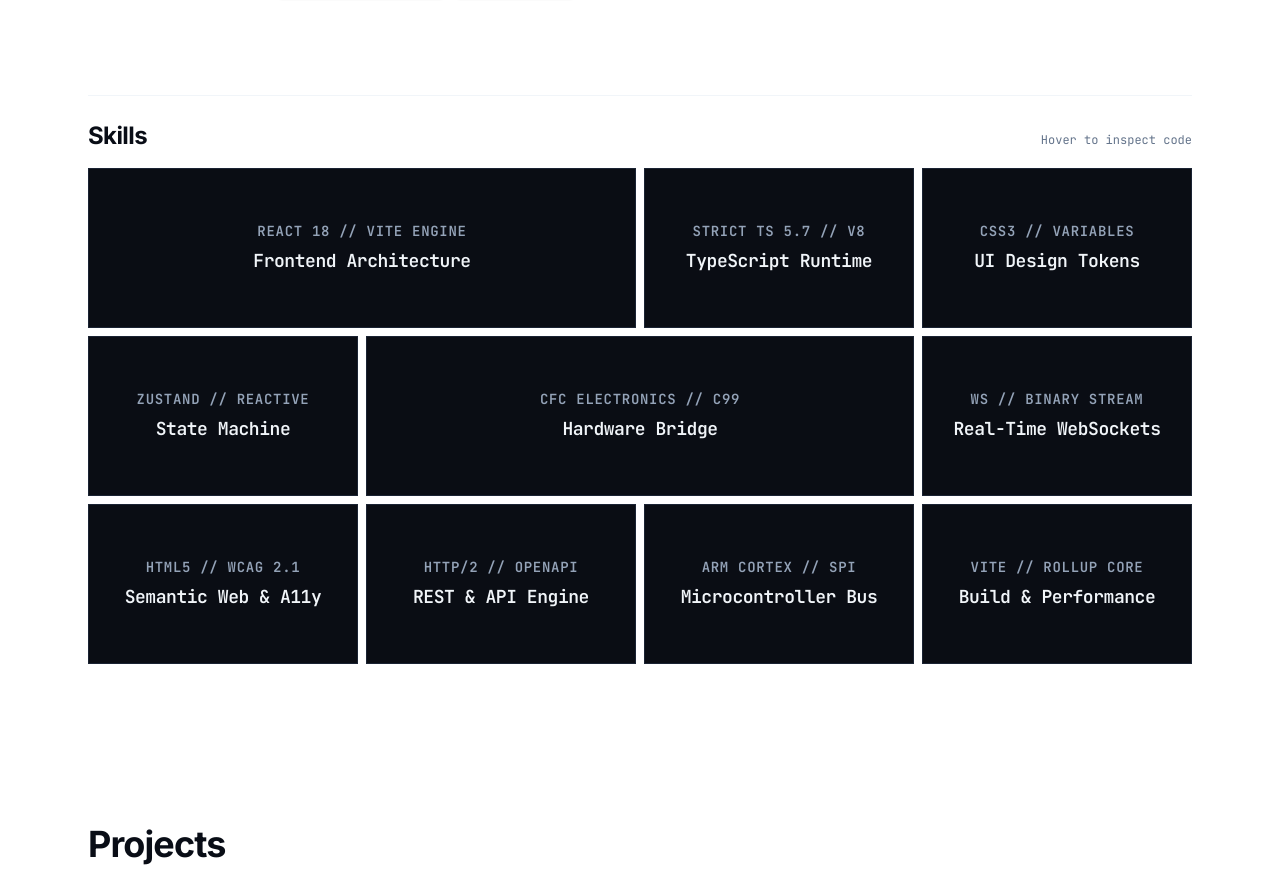
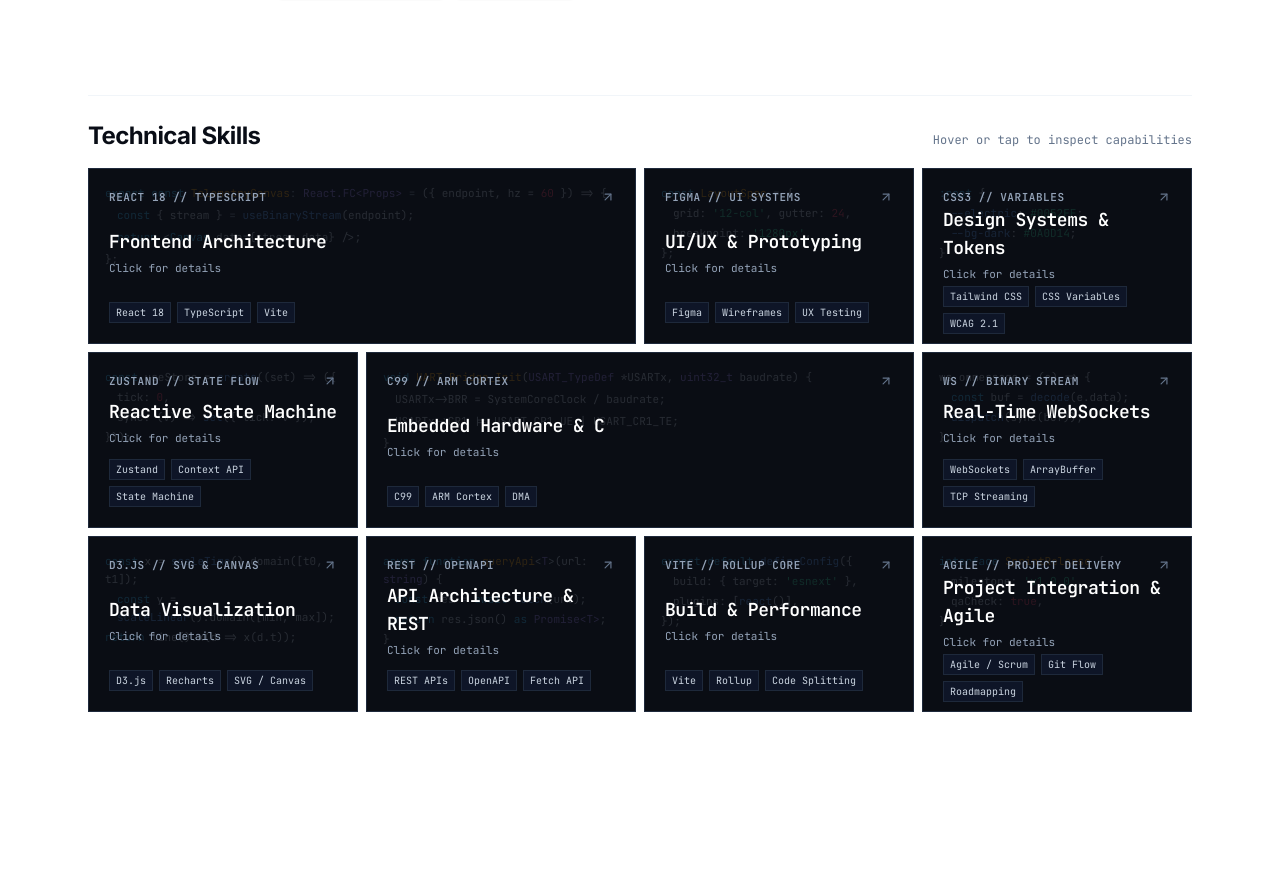
Before and after one commit to KingJamesGOAT/steve-benjamin-portfolio, a React (Vite) app: page / in a window 1280 px wide. Shown: the part 520-1395 px from the top of the page. Built offline with nearby package versions, Linux system fonts and the light colour scheme.

Commit message:
Revamp Tech Bento Grid with watermark code and skill reveal

```diff
--- a/src/components/features/TechBentoGrid.tsx
+++ b/src/components/features/TechBentoGrid.tsx
@@ -1,93 +1,107 @@
 import React, { useState } from 'react';
 import { useTranslation } from 'react-i18next';
+import { ArrowUpRight } from 'lucide-react';
 
 interface BentoTile {
   id: string;
   colSpan: string;
+  tagEn: string;
+  tagFr: string;
   titleEn: string;
   titleFr: string;
-  tagEn: string;
-  tagFr: string;
-  signature: string;
+  descEn: string;
+  descFr: string;
+  tools: string[];
   codeSnippet: React.ReactNode;
 }
 
 const BentoTileCard: React.FC<{ tile: BentoTile; isFrench: boolean }> = ({ tile, isFrench }) => {
-  const [pos, setPos] = useState<{ x: number; y: number; active: boolean }>({
-    x: -999,
-    y: -999,
-    active: false,
-  });
-
-  const handleMouseMove = (e: React.MouseEvent<HTMLDivElement>) => {
-    const rect = e.currentTarget.getBoundingClientRect();
-    setPos({
-      x: e.clientX - rect.left,
-      y: e.clientY - rect.top,
-      active: true,
-    });
-  };
-
-  const handleTouchMove = (e: React.TouchEvent<HTMLDivElement>) => {
-    if (e.touches[0]) {
-      const rect = e.currentTarget.getBoundingClientRect();
-      setPos({
-        x: e.touches[0].clientX - rect.left,
-        y: e.touches[0].clientY - rect.top,
-        active: true,
-      });
-    }
-  };
-
-  const handleLeave = () => {
-    setPos((prev) => ({ ...prev, active: false }));
-  };
+  const [flipped, setFlipped] = useState(false);
 
   return (
     <div
-      onMouseMove={handleMouseMove}
-      onTouchMove={handleTouchMove}
-      onMouseLeave={handleLeave}
-      onTouchEnd={handleLeave}
-      className={`relative ${tile.colSpan} h-36 sm:h-40 border border-slate-800/80 bg-[#0A0D14] overflow-hidden select-none rounded-none cursor-default`}
-      style={{ touchAction: 'pan-y' }}
+      onClick={() => setFlipped((prev) => !prev)}
+      className={`group relative ${tile.colSpan} h-40 sm:h-44 border border-slate-800 bg-[#0A0D14] overflow-hidden select-none rounded-none cursor-pointer transition-all duration-300 hover:border-blue-500/70 hover:shadow-[0_0_20px_rgba(0,82,255,0.18)]`}
     >
-      {/* 1. SURFACE LAYER (CENTERED & PROMINENT) */}
-      <div className="absolute inset-0 p-4 sm:p-5 flex flex-col items-center justify-center text-center z-10 pointer-events-none space-y-1 sm:space-y-1.5">
-        <span className="text-xs sm:text-sm font-mono font-semibold uppercase tracking-wider text-slate-400">
-          {isFrench ? tile.tagFr : tile.tagEn}
-        </span>
-        <h3 className="text-sm sm:text-base md:text-lg font-bold font-mono tracking-tight text-slate-100">
-          {isFrench ? tile.titleFr : tile.titleEn}
-        </h3>
+      {/* 1. FAINT BACKGROUND WATERMARK CODE (12% opacity, slightly sharpens on hover) */}
+      <div className="absolute inset-0 p-3 sm:p-4 font-mono text-[11px] leading-relaxed text-slate-300 opacity-15 group-hover:opacity-25 transition-opacity duration-300 pointer-events-none overflow-hidden select-none">
+        {tile.codeSnippet}
       </div>
 
-      {/* 2. ILLUMINATED CODE LAYER (MASKED BY 152PX SPOTLIGHT: 10% SMALLER, NO PLUS) */}
+      {/* 2. DEFAULT FRONT LAYER (CRISP & LEGIBLE) */}
       <div
-        className="absolute inset-0 p-3.5 sm:p-4 z-20 flex flex-col justify-center bg-[#070A0F] font-mono text-xs pointer-events-none transition-opacity duration-150"
-        style={{
-          opacity: pos.active ? 1 : 0,
-          WebkitMaskImage: `radial-gradient(circle 76px at ${pos.x}px ${pos.y}px, black 66px, transparent 76px)`,
-          maskImage: `radial-gradient(circle 76px at ${pos.x}px ${pos.y}px, black 66px, transparent 76px)`,
-        }}
+        className={`absolute inset-0 p-4 sm:p-5 flex flex-col justify-between z-10 transition-all duration-300 ${
+          flipped ? 'opacity-0 pointer-events-none' : 'opacity-100 group-hover:opacity-0 group-hover:pointer-events-none'
+        }`}
       >
-        <div className="text-[11px] leading-snug text-slate-200">
-          {tile.codeSnippet}
+        <div className="flex items-center justify-between">
+          <span className="text-[11px] font-mono font-semibold uppercase tracking-wider text-slate-400">
+            {isFrench ? tile.tagFr : tile.tagEn}
+          </span>
+          <span className="text-slate-500 text-xs font-mono group-hover:text-electric transition-colors">
+            <ArrowUpRight className="w-3.5 h-3.5" />
+          </span>
+        </div>
+
+        <div className="space-y-1">
+          <h3 className="text-sm sm:text-base md:text-lg font-bold font-mono tracking-tight text-white leading-snug">
+            {isFrench ? tile.titleFr : tile.titleEn}
+          </h3>
+          <p className="text-[11px] font-mono text-slate-400">
+            {isFrench ? 'Cliquez pour détails' : 'Click for details'}
+          </p>
+        </div>
+
+        {/* Tools badges row */}
+        <div className="flex flex-wrap gap-1.5 pt-1">
+          {tile.tools.slice(0, 3).map((tool) => (
+            <span
+              key={tool}
+              className="px-1.5 py-0.5 text-[10px] font-mono bg-slate-900/90 text-slate-300 border border-slate-800"
+            >
+              {tool}
+            </span>
+          ))}
         </div>
       </div>
 
-      {/* 3. LIGHT CIRCLE CIRCUMFERENCE (152PX DIAMETER: 10% SMALLER) */}
-      {pos.active && (
-        <div
-          className="absolute z-30 pointer-events-none -translate-x-1/2 -translate-y-1/2 rounded-full border border-blue-500/80 shadow-[0_0_15px_rgba(0,82,255,0.45)] transition-opacity duration-100"
-          style={{
-            left: `${pos.x}px`,
-            top: `${pos.y}px`,
-            width: '152px',
-            height: '152px',
-          }}
-        />
-      )}
+      {/* 3. REVEALED EXPLANATION LAYER (FLIPS/TURNS ON HOVER OR MOBILE CLICK) */}
+      <div
+        className={`absolute inset-0 p-4 sm:p-5 z-20 flex flex-col justify-between bg-[#070A0F]/95 backdrop-blur-sm border-t-2 border-electric transition-all duration-300 ${
+          flipped
+            ? 'opacity-100 pointer-events-auto'
+            : 'opacity-0 pointer-events-none group-hover:opacity-100 group-hover:pointer-events-auto'
+        }`}
+      >
+        <div className="space-y-1.5">
+          <div className="flex items-center justify-between text-[10px] font-mono text-electric uppercase tracking-wider font-semibold">
+            <span>{isFrench ? tile.tagFr : tile.tagEn}</span>
+            <span className="text-slate-400 text-[9px] uppercase">
+              {isFrench ? 'Détails' : 'Details'}
+            </span>
+          </div>
+
+          <h4 className="text-xs sm:text-sm font-bold font-mono text-white leading-tight">
+            {isFrench ? tile.titleFr : tile.titleEn}
+          </h4>
+
+          <p className="text-xs text-slate-300 leading-relaxed font-sans pt-1">
+            {isFrench ? tile.descFr : tile.descEn}
+          </p>
+        </div>
+
+        {/* Stack badges */}
+        <div className="flex flex-wrap gap-1 pt-2 border-t border-slate-800/80">
+          {tile.tools.map((tool) => (
+            <span
+              key={tool}
+              className="px-1.5 py-0.5 text-[9px] font-mono bg-slate-800 text-blue-200 border border-slate-700"
+            >
+              {tool}
+            </span>
+          ))}
+        </div>
+      </div>
     </div>
   );
 };
@@ -96,24 +110,25 @@ export const TechBentoGrid: React.FC = () => {
   const { i18n } = useTranslation();
   const isFrench = Boolean(i18n.language?.startsWith('fr'));
 
-  // 10 Curated Bento Topics with Asymmetric Column Spans
   const tiles: BentoTile[] = [
     // ROW 1: [2 COLS] [1 COL] [1 COL] = 4 COLS
     {
       id: 'frontend',
       colSpan: 'col-span-1 sm:col-span-2 md:col-span-2',
+      tagEn: 'React 18 // TypeScript',
+      tagFr: 'React 18 // TypeScript',
       titleEn: 'Frontend Architecture',
       titleFr: 'Architecture Frontend',
-      tagEn: 'React 18 // Vite Engine',
-      tagFr: 'React 18 // Moteur Vite',
-      signature: '// 60 FPS REACTIVE',
+      descEn: 'Architecting modular, type-safe web applications with reactive state, component isolation, and sub-millisecond render updates.',
+      descFr: 'Conception d\'applications web modulaires et typées avec état réactif, isolation des composants et mises à jour DOM fluides.',
+      tools: ['React 18', 'TypeScript', 'Vite', 'Tailwind'],
       codeSnippet: (
-        <div className="space-y-1 font-mono text-[11px] whitespace-nowrap leading-relaxed overflow-hidden">
+        <div className="space-y-1 whitespace-nowrap">
           <div>
             <span className="text-[#38BDF8]">export const</span>{' '}
             <span className="text-[#F59E0B]">TelemetryCanvas</span>
             <span className="text-slate-400">:</span>{' '}
-            <span className="text-[#A78BFA]">React.FC&lt;StreamProps&gt;</span>{' '}
+            <span className="text-[#A78BFA]">React.FC&lt;Props&gt;</span>{' '}
             <span className="text-slate-400">=</span>{' '}
             <span className="text-slate-300">({'{'} endpoint, hz = </span>
             <span className="text-[#F43F5E]">60</span>
@@ -121,58 +136,52 @@ export const TechBentoGrid: React.FC = () => {
           </div>
           <div className="pl-3">
             <span className="text-[#38BDF8]">const</span>{' '}
-            <span className="text-slate-300">{'{'} stream, ping {'}'}</span>{' '}
+            <span className="text-slate-300">{'{'} stream {'}'}</span>{' '}
             <span className="text-slate-400">=</span>{' '}
             <span className="text-[#60A5FA]">useBinaryStream</span>
-            <span className="text-slate-300">&lt;</span>
-            <span className="text-[#A78BFA]">MarketFeed</span>
-            <span className="text-slate-300">&gt;(endpoint, {'{'} autoSync: </span>
-            <span className="text-[#F43F5E]">true</span>
-            <span className="text-slate-300"> {'}'});</span>
+            <span className="text-slate-300">(endpoint);</span>
           </div>
           <div className="pl-3">
             <span className="text-[#38BDF8]">return</span>{' '}
             <span className="text-slate-300">&lt;</span>
-            <span className="text-[#38BDF8]">RenderEngine</span>{' '}
-            <span className="text-slate-300">buffer=</span>
+            <span className="text-[#38BDF8]">Canvas</span>{' '}
+            <span className="text-slate-300">data=</span>
             <span className="text-slate-300">{'{'}stream.data{'}'}</span>{' '}
-            <span className="text-slate-300">fps=</span>
-            <span className="text-slate-300">{'{'}hz{'}'}</span>{' '}
-            <span className="text-slate-300">latency=</span>
-            <span className="text-slate-300">{'{'}ping{'}'}</span>{' '}
             <span className="text-slate-300">/&gt;;</span>
           </div>
-          <div>
-            <span className="text-slate-300">{'}'};</span>
-          </div>
+          <div><span className="text-slate-300">{'}'};</span></div>
         </div>
       ),
     },
     {
-      id: 'typescript',
+      id: 'ui-ux',
       colSpan: 'col-span-1 sm:col-span-1 md:col-span-1',
-      titleEn: 'TypeScript Runtime',
-      titleFr: 'Runtime TypeScript',
-      tagEn: 'Strict TS 5.7 // V8',
-      tagFr: 'TS 5.7 Strict // V8',
-      signature: '// 0 ANY',
+      tagEn: 'Figma // UI Systems',
+      tagFr: 'Figma // Systèmes UI',
+      titleEn: 'UI/UX & Prototyping',
+      titleFr: 'Design UI/UX & Prototypes',
+      descEn: 'Translating user needs into interactive high-fidelity Figma prototypes, ergonomic wireframes, and tested digital flows.',
+      descFr: 'Transformation des besoins utilisateurs en prototypes interactifs haute fidélité sur Figma et parcours fluides.',
+      tools: ['Figma', 'Wireframes', 'UX Testing'],
       codeSnippet: (
         <div className="space-y-0.5">
-          <div><span className="text-[#38BDF8]">interface</span> <span className="text-[#F59E0B]">Packet</span> {'{'}</div>
-          <div className="pl-3">seq: <span className="text-[#A78BFA]">number</span>;</div>
-          <div className="pl-3">payload: <span className="text-[#A78BFA]">ArrayBuffer</span>;</div>
-          <div>{'}'}</div>
+          <div><span className="text-[#38BDF8]">const</span> <span className="text-[#F59E0B]">LayoutSpec</span> = {'{'}</div>
+          <div className="pl-3">grid: <span className="text-[#34D399]">'12-col'</span>, gutter: <span className="text-[#F43F5E]">24</span>,</div>
+          <div className="pl-3">breakpoint: <span className="text-[#34D399]">'1280px'</span>,</div>
+          <div>{'}'};</div>
         </div>
       ),
     },
     {
-      id: 'ui-tokens',
+      id: 'design-tokens',
       colSpan: 'col-span-1 sm:col-span-1 md:col-span-1',
-      titleEn: 'UI Design Tokens',
-      titleFr: 'Tokens Design UI',
       tagEn: 'CSS3 // Variables',
       tagFr: 'CSS3 // Variables',
-      signature: '// DESIGN_SYS',
+      titleEn: 'Design Systems & Tokens',
+      titleFr: 'Design Systems & Tokens',
+      descEn: 'Structuring scalable CSS variables, design tokens, accessible components, and unified themes conforming to WCAG standards.',
+      descFr: 'Structuration de tokens de design, variables CSS réutilisables et composants accessibles conformes aux normes WCAG.',
+      tools: ['Tailwind CSS', 'CSS Variables', 'WCAG 2.1'],
       codeSnippet: (
         <div className="space-y-0.5">
           <div><span className="text-[#38BDF8]">:root</span> {'{'}</div>
@@ -187,11 +196,13 @@ export const TechBentoGrid: React.FC = () => {
     {
       id: 'state-machine',
       colSpan: 'col-span-1 sm:col-span-1 md:col-span-1',
-      titleEn: 'State Machine',
-      titleFr: 'Machine à États',
-      tagEn: 'Zustand // Reactive',
-      tagFr: 'Zustand // Réactif',
-      signature: '// STORE_READY',
+      tagEn: 'Zustand // State Flow',
+      tagFr: 'Zustand // Flux d\'État',
+      titleEn: 'Reactive State Machine',
+      titleFr: 'Machine à États Réactive',
+      descEn: 'Managing application state predictably with atomic stores, deterministic transitions, and zero unnecessary re-renders.',
+      descFr: 'Gestion prédictible de l\'état applicatif avec stores atomiques, transitions déterministes et zéro re-rendu superflu.',
+      tools: ['Zustand', 'Context API', 'State Machine'],
       codeSnippet: (
         <div className="space-y-0.5">
           <div><span className="text-[#38BDF8]">const</span> useStore = <span className="text-[#60A5FA]">create</span>((set) =&gt; ({'{'}</div>
@@ -202,13 +213,15 @@ export const TechBentoGrid: React.FC = () => {
       ),
     },
     {
-      id: 'hardware',
+      id: 'embedded-c',
       colSpan: 'col-span-1 sm:col-span-2 md:col-span-2',
-      titleEn: 'Hardware Bridge',
-      titleFr: 'Passerelle Hardware',
-      tagEn: 'CFC Electronics // C99',
-      tagFr: 'CFC Électronique // C99',
-      signature: '// 115.2 KBPS DMA',
+      tagEn: 'C99 // ARM Cortex',
+      tagFr: 'C99 // ARM Cortex',
+      titleEn: 'Embedded Hardware & C',
+      titleFr: 'Systèmes Embarqués & C',
+      descEn: 'Low-level microcontroller firmware, peripheral registers, direct memory access (DMA), and UART/SPI communication.',
+      descFr: 'Développement firmware bas niveau, registres périphériques, accès direct à la mémoire (DMA) et protocoles UART/SPI.',
+      tools: ['C99', 'ARM Cortex', 'DMA', 'SPI / UART'],
       codeSnippet: (
         <div className="space-y-1 font-mono text-[11px] whitespace-nowrap leading-relaxed overflow-hidden">
           <div>
@@ -218,40 +231,28 @@ export const TechBentoGrid: React.FC = () => {
             <span className="text-[#A78BFA]">USART_TypeDef</span>{' '}
             <span className="text-slate-300">*USARTx, </span>
             <span className="text-[#A78BFA]">uint32_t</span>{' '}
-            <span className="text-slate-300">baudrate, </span>
-            <span className="text-[#A78BFA]">uint8_t</span>{' '}
-            <span className="text-slate-300">dma_channel) {'{'}</span>
+            <span className="text-slate-300">baudrate) {'{'}</span>
           </div>
           <div className="pl-3">
-            <span className="text-slate-300">USARTx-&gt;BRR = </span>
-            <span className="text-[#60A5FA]">SystemCoreClock</span>
-            <span className="text-slate-300"> / baudrate; </span>
-            <span className="text-slate-500">// Configure hardware baudrate divider</span>
+            <span className="text-slate-300">USARTx-&gt;BRR = SystemCoreClock / baudrate;</span>
           </div>
           <div className="pl-3">
-            <span className="text-slate-300">USARTx-&gt;CR1 |= </span>
-            <span className="text-[#60A5FA]">USART_CR1_UE</span>
-            <span className="text-slate-300"> | </span>
-            <span className="text-[#60A5FA]">USART_CR1_TE</span>
-            <span className="text-slate-300"> | </span>
-            <span className="text-[#60A5FA]">USART_CR1_RE</span>
-            <span className="text-slate-300">; </span>
-            <span className="text-slate-500">// Enable TX/RX transceiver circuits</span>
+            <span className="text-slate-300">USARTx-&gt;CR1 |= USART_CR1_UE | USART_CR1_TE;</span>
           </div>
-          <div>
-            <span className="text-slate-300">{'}'}</span>
-          </div>
+          <div><span className="text-slate-300">{'}'}</span></div>
         </div>
       ),
     },
     {
       id: 'websockets',
       colSpan: 'col-span-1 sm:col-span-1 md:col-span-1',
+      tagEn: 'WS // Binary Stream',
+      tagFr: 'WS // Flux Binaire',
       titleEn: 'Real-Time WebSockets',
       titleFr: 'WebSockets Temps Réel',
-      tagEn: 'WS // Binary Stream',
-      tagFr: 'WS // Flux Binaire',
-      signature: '// &lt; 15MS',
+      descEn: 'Full-duplex TCP connections, binary streaming protocols, and low-latency live telemetry synchronization.',
+      descFr: 'Connexions TCP bidirectionnelles, protocoles de streaming binaire et synchronisation de télémétrie temps réel.',
+      tools: ['WebSockets', 'ArrayBuffer', 'TCP Streaming'],
       codeSnippet: (
         <div className="space-y-0.5">
           <div>ws.onmessage = (<span className="text-slate-300">e</span>) =&gt; {'{'}</div>
@@ -264,30 +265,33 @@ export const TechBentoGrid: React.FC = () => {
 
     // ROW 3: [1 COL] [1 COL] [1 COL] [1 COL] = 4 COLS
     {
-      id: 'semantic-dom',
+      id: 'dataviz',
       colSpan: 'col-span-1 sm:col-span-1 md:col-span-1',
-      titleEn: 'Semantic Web & A11y',
-      titleFr: 'DOM Sémantique & A11y',
-      tagEn: 'HTML5 // WCAG 2.1',
-      tagFr: 'HTML5 // WCAG 2.1',
-      signature: '// WCAG_AAA',
+      tagEn: 'D3.js // SVG & Canvas',
+      tagFr: 'D3.js // SVG & Canvas',
+      titleEn: 'Data Visualization',
+      titleFr: 'Visualisation de Données',
+      descEn: 'Transforming complex datasets into high-density interactive charts, responsive graphs, and analytical views.',
+      descFr: 'Transformation de jeux de données complexes en graphiques interactifs haute densité et tableaux de bord analytiques.',
+      tools: ['D3.js', 'Recharts', 'SVG / Canvas'],
       codeSnippet: (
         <div className="space-y-0.5">
-          <div>&lt;<span className="text-[#38BDF8]">article</span> <span className="text-slate-300">role</span>=<span className="text-[#34D399]">"feed"</span>&gt;</div>
-          <div className="pl-3">&lt;<span className="text-[#38BDF8]">header</span> class=<span className="text-[#34D399]">"hud"</span> /&gt;</div>
-          <div className="pl-3">&lt;<span className="text-[#38BDF8]">main</span> aria-live=<span className="text-[#34D399]">"polite"</span> /&gt;</div>
-          <div>&lt;/<span className="text-[#38BDF8]">article</span>&gt;</div>
+          <div><span className="text-[#38BDF8]">const</span> x = <span className="text-[#60A5FA]">scaleTime</span>().domain([t0, t1]);</div>
+          <div className="pl-3"><span className="text-[#38BDF8]">const</span> y = <span className="text-[#60A5FA]">scaleLinear</span>().domain([min, max]);</div>
+          <div><span className="text-[#38BDF8]">return</span> line().x(d =&gt; x(d.t));</div>
         </div>
       ),
     },
     {
       id: 'api-architecture',
       colSpan: 'col-span-1 sm:col-span-1 md:col-span-1',
-      titleEn: 'REST & API Engine',
-      titleFr: 'Moteur API & REST',
-      tagEn: 'HTTP/2 // OpenAPI',
-      tagFr: 'HTTP/2 // OpenAPI',
-      signature: '// TYPE_FETCH',
+      tagEn: 'REST // OpenAPI',
+      tagFr: 'REST // OpenAPI',
+      titleEn: 'API Architecture & REST',
+      titleFr: 'Architecture API & REST',
+      descEn: 'End-to-end typed contract design, resilient HTTP/2 fetching pipelines, caching policies, and clean service adapters.',
+      descFr: 'Modélisation de contrats typés de bout en bout, requêtes HTTP/2 résilientes et adaptateurs de services modulaires.',
+      tools: ['REST APIs', 'OpenAPI', 'Fetch API'],
       codeSnippet: (
         <div className="space-y-0.5">
           <div><span className="text-[#38BDF8]">async function</span> <span className="text-[#F59E0B]">queryApi</span>&lt;<span className="text-[#A78BFA]">T</span>&gt;(url: <span className="text-[#A78BFA]">string</span>) {'{'}</div>
@@ -298,37 +302,40 @@ export const TechBentoGrid: React.FC = () => {
       ),
     },
     {
-      id: 'spi-bus',
-      colSpan: 'col-span-1 sm:col-span-1 md:col-span-1',
-      titleEn: 'Microcontroller Bus',
-      titleFr: 'Bus Microcontrôleur',
-      tagEn: 'ARM Cortex // SPI',
-      tagFr: 'ARM Cortex // SPI',
-      signature: '// DMA_LINKED',
-      codeSnippet: (
-        <div className="space-y-0.5">
-          <div><span className="text-[#38BDF8]">uint8_t</span> <span className="text-[#F59E0B]">SPI_TxRx</span>(<span className="text-[#A78BFA]">uint8_t</span> b) {'{'}</div>
-          <div className="pl-3">SPI1-&gt;DR = b;</div>
-          <div className="pl-3"><span className="text-[#38BDF8]">while</span> (!(SPI1-&gt;SR &amp; SPI_SR_RXNE));</div>
-          <div className="pl-3"><span className="text-[#38BDF8]">return</span> SPI1-&gt;DR;</div>
-          <div>{'}'}</div>
-        </div>
-      ),
-    },
-    {
       id: 'build-perf',
       colSpan: 'col-span-1 sm:col-span-1 md:col-span-1',
+      tagEn: 'Vite // Rollup Core',
+      tagFr: 'Vite // Moteur Rollup',
       titleEn: 'Build & Performance',
       titleFr: 'Compilation & Performance',
-      tagEn: 'Vite // Rollup Core',
-      tagFr: 'Vite // Moteur Rollup',
-      signature: '// CHUNKS_OPT',
+      descEn: 'Modern build pipelines, ES module bundling, tree-shaking, code splitting, and sub-second asset delivery.',
+      descFr: 'Pipelines de compilation modernes, découpage de code, tree-shaking et distribution ultra-rapide des assets web.',
+      tools: ['Vite', 'Rollup', 'Code Splitting'],
       codeSnippet: (
         <div className="space-y-0.5">
           <div><span className="text-[#38BDF8]">export default</span> <span className="text-[#60A5FA]">defineConfig</span>({'{'}</div>
           <div className="pl-3">build: {'{'} target: <span className="text-[#34D399]">'esnext'</span> {'}'},</div>
           <div className="pl-3">plugins: [<span className="text-[#60A5FA]">react</span>()],</div>
           <div>{'}'});</div>
+        </div>
+      ),
+    },
+    {
+      id: 'agile-management',
+      colSpan: 'col-span-1 sm:col-span-1 md:col-span-1',
+      tagEn: 'Agile // Project Delivery',
+      tagFr: 'Agile // Gestion de Projet',
+      titleEn: 'Project Integration & Agile',
+      titleFr: 'Gestion de Projet & Agile',
+      descEn: 'Driving digital projects from requirements scoping to release, sprint planning, client communications, and teamwork.',
+      descFr: 'Pilotage de projets numériques du cadrage au déploiement, planification agile, suivi client et travail en équipe.',
+      tools: ['Agile / Scrum', 'Git Flow', 'Roadmapping'],
+      codeSnippet: (
+        <div className="space-y-0.5">
+          <div><span className="text-[#38BDF8]">interface</span> <span className="text-[#F59E0B]">SprintRelease</span> {'{'}</div>
+          <div className="pl-3">milestone: <span className="text-[#34D399]">'v1.0.0'</span>,</div>
+          <div className="pl-3">qaCheck: <span className="text-[#F43F5E]">true</span>,</div>
+          <div>{'}'}</div>
         </div>
       ),
     },
@@ -339,10 +346,12 @@ export const TechBentoGrid: React.FC = () => {
       {/* Clean Skills Header */}
       <div className="flex flex-col sm:flex-row sm:items-baseline justify-between gap-1.5 pb-1">
         <h2 className="text-xl sm:text-2xl font-bold tracking-tight text-fintech-primary">
-          {isFrench ? 'Compétences' : 'Skills'}
+          {isFrench ? 'Compétences Techniques' : 'Technical Skills'}
         </h2>
         <span className="text-xs font-mono text-slate-500">
-          {isFrench ? 'Survolez pour inspecter le code' : 'Hover to inspect code'}
+          {isFrench
+            ? 'Survolez ou cliquez pour afficher les détails'
+            : 'Hover or tap to inspect capabilities'}
         </span>
       </div>
 
```
